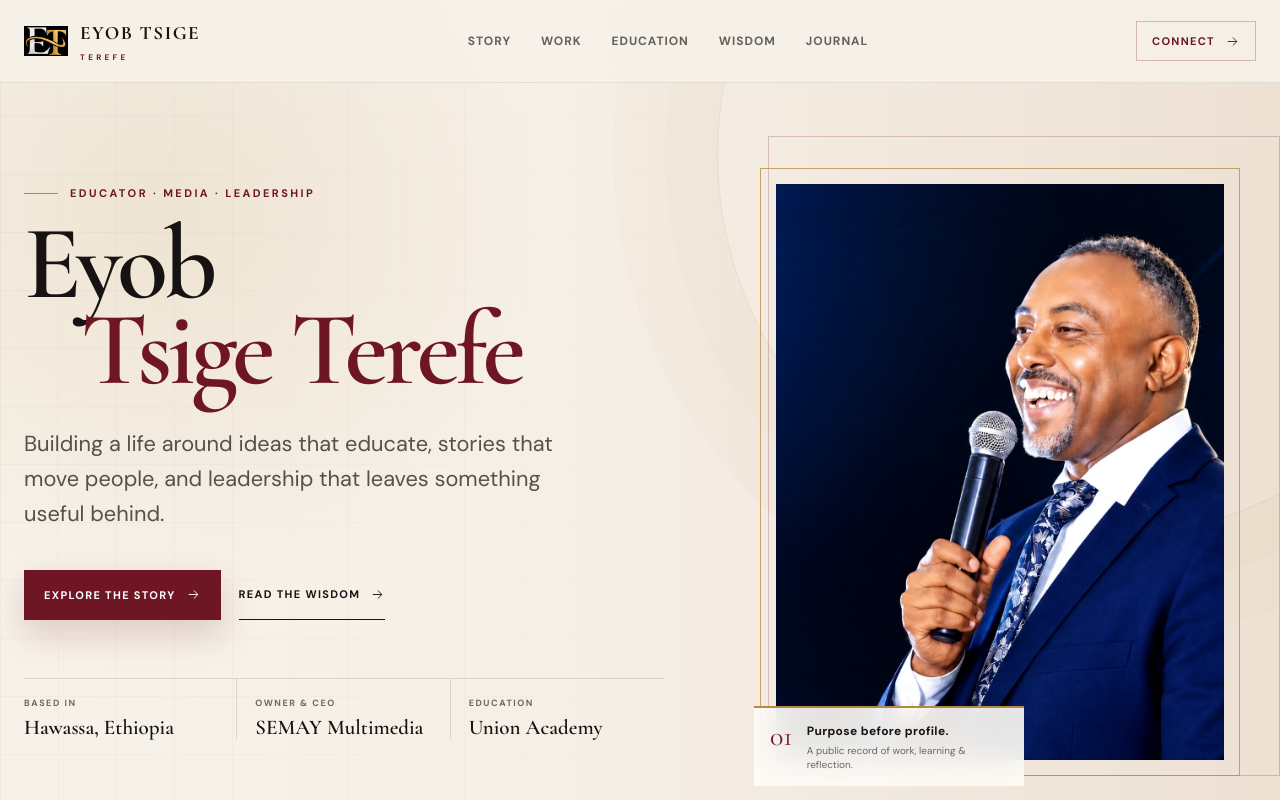
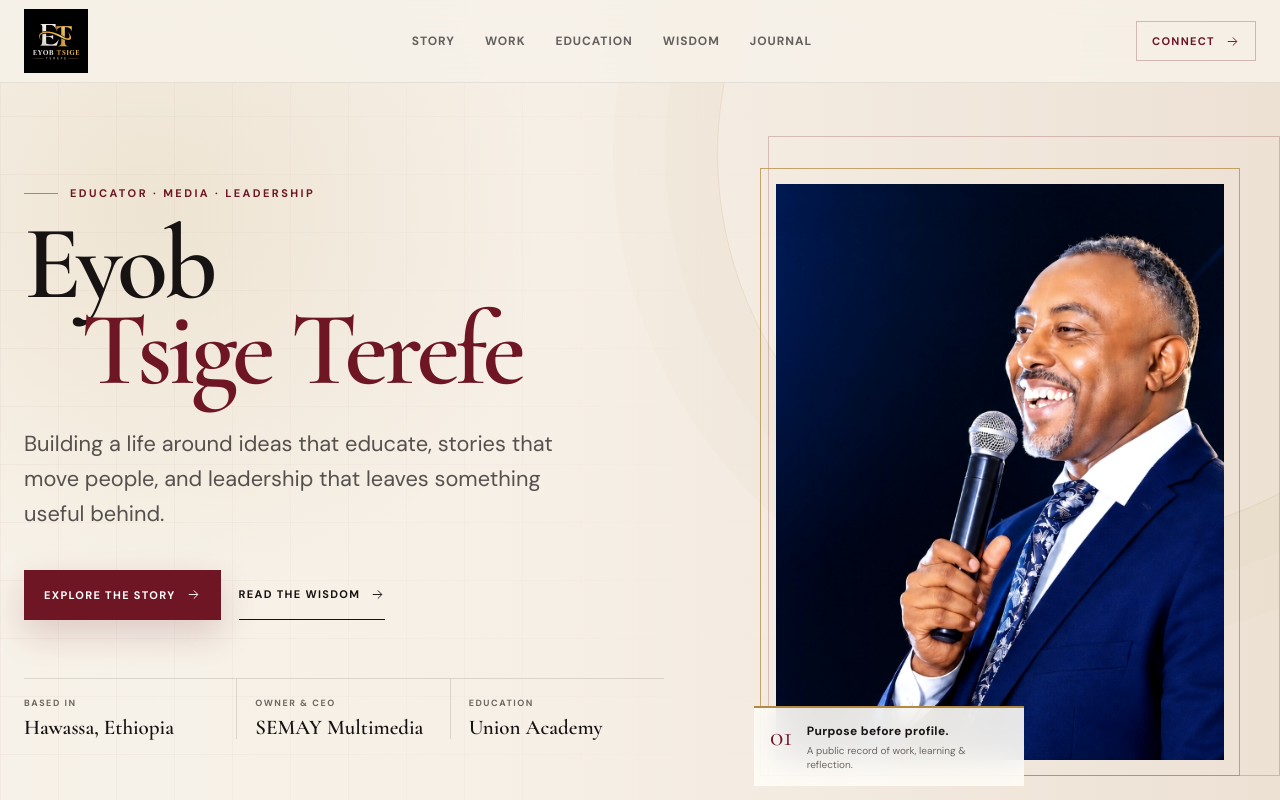
Before and after one commit to isakhu/Eyob-tsige, a Next.js app: page / in a window 1280 px wide. Shown: the top 800 px of the page. Built offline with nearby package versions, Linux system fonts and the light colour scheme.

Commit message:
Update header logo to use newly generated logo.png

```diff
--- a/app/page.tsx
+++ b/app/page.tsx
@@ -34,15 +34,13 @@ export default function Home() {
     <main className="site-shell">
       <header className="site-header">
         <div className="site-header__inner">
-          <a href="#" className="brand-mark" aria-label="Eyob Tsige Terefe — Home">
-            <span className="brand-mark__seal">
-              {/* eslint-disable-next-line @next/next/no-img-element */}
-              <img src="/images/logo-mark.png" alt="" />
-            </span>
-            <span className="brand-mark__type">
-              <span className="brand-mark__name">EYOB TSIGE</span>
-              <span className="brand-mark__sub">TEREFE</span>
-            </span>
+          <a href="#" className="brand-mark" aria-label="Eyob Tsige Terefe — Home" style={{ display: 'flex', alignItems: 'center' }}>
+            {/* eslint-disable-next-line @next/next/no-img-element */}
+            <img
+              src="/images/logo.png"
+              alt="Eyob Tsige Terefe Logo"
+              style={{ height: '4rem', width: 'auto', mixBlendMode: 'multiply', transition: 'transform 0.3s ease' }}
+            />
           </a>
 
           <nav className="site-nav" aria-label="Primary navigation">
```
